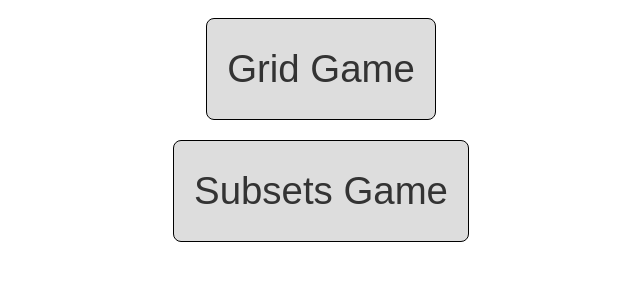
After one commit to wobertt/lights-demo, a Flask app: template templates/home.html in a window 1280 px wide. The commit adds this page. Shown: the top 300 px of the page, without its empty margins (319-959 px from the left). Run offline with Flask 3, Linux system fonts and the light colour scheme; the template is opened without the code that fills it, so the values that code supplies are empty.

Commit message:
Create homepage

```diff
--- a/main.py
+++ b/main.py
@@ -6,6 +6,11 @@ app.config['SECRET_KEY'] = 'aaaaaaaaaaa'
 
 
 @app.route('/')
+def home():
+    return render_template('home.html')
+
+
+@app.route('/game')
 def game():
     return render_template('game.html')
 
--- /dev/null
+++ b/static/css/home.css
@@ -0,0 +1,4 @@
+.button {
+    padding: 40px 20px;
+    margin: 10px;
+}
--- a/templates/game.html
+++ b/templates/game.html
@@ -12,7 +12,7 @@
     <div class="gridWrapper">
     </div>
 
-    <a href="/settings">
+    <a href="{{ url_for('settings') }}">
         <button id="settingsButton" class="button">Settings</button>
     </a>
 
--- /dev/null
+++ b/templates/home.html
@@ -0,0 +1,17 @@
+{% extends "index.html" %}
+
+{% block title %}Home{% endblock %}
+
+{% block head %}
+    {{ super() }}
+    <link rel="stylesheet" href="{{ url_for('static', filename='css/home.css') }}">
+{% endblock %}
+
+{% block content %}
+    <a href="{{ url_for('game') }}">
+        <button class="button">Grid Game</button>
+    </a>
+    <a href="{{ url_for('subsets') }}">
+        <button class="button">Subsets Game</button>
+    </a>
+{% endblock %}
```
